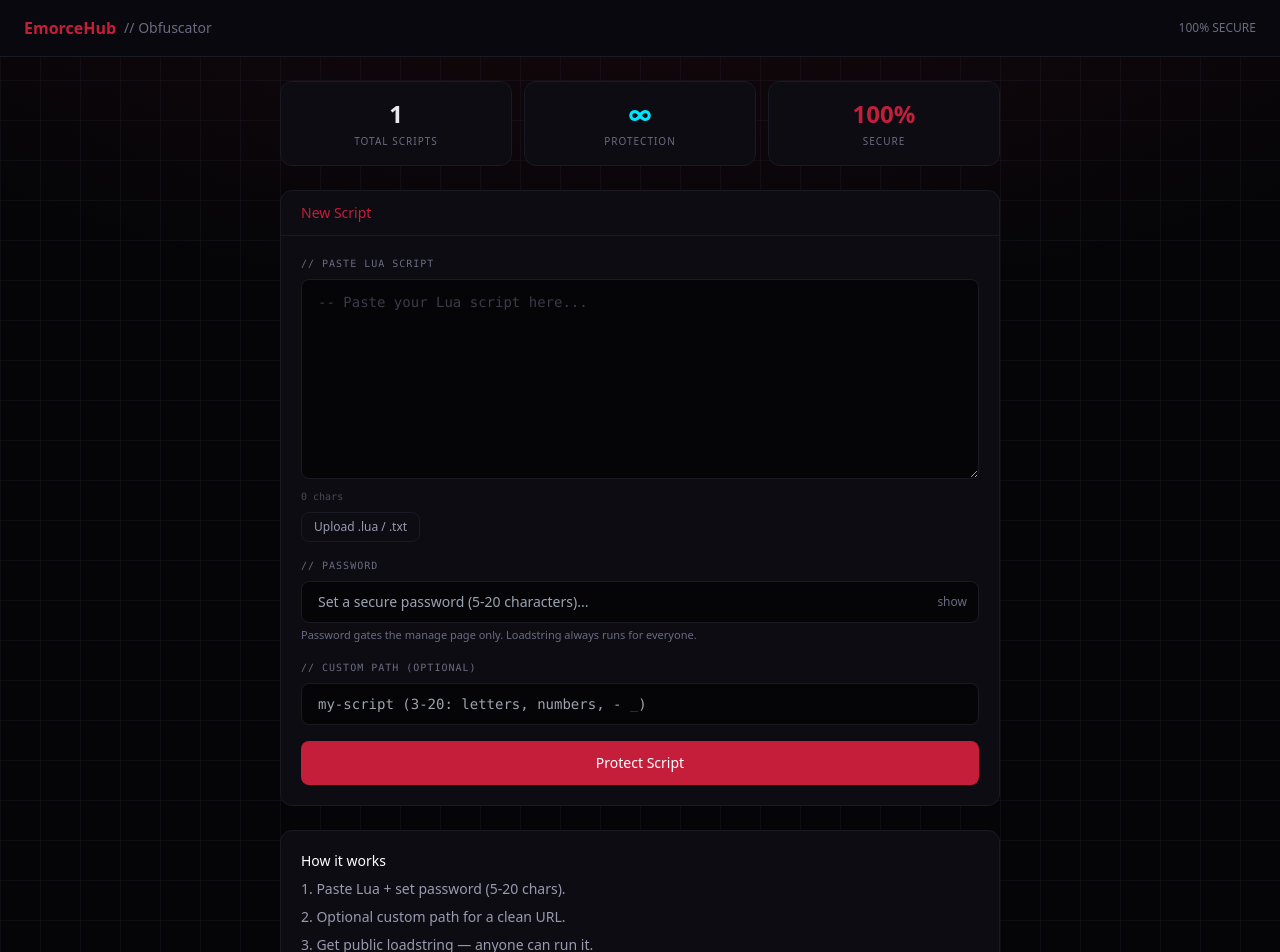
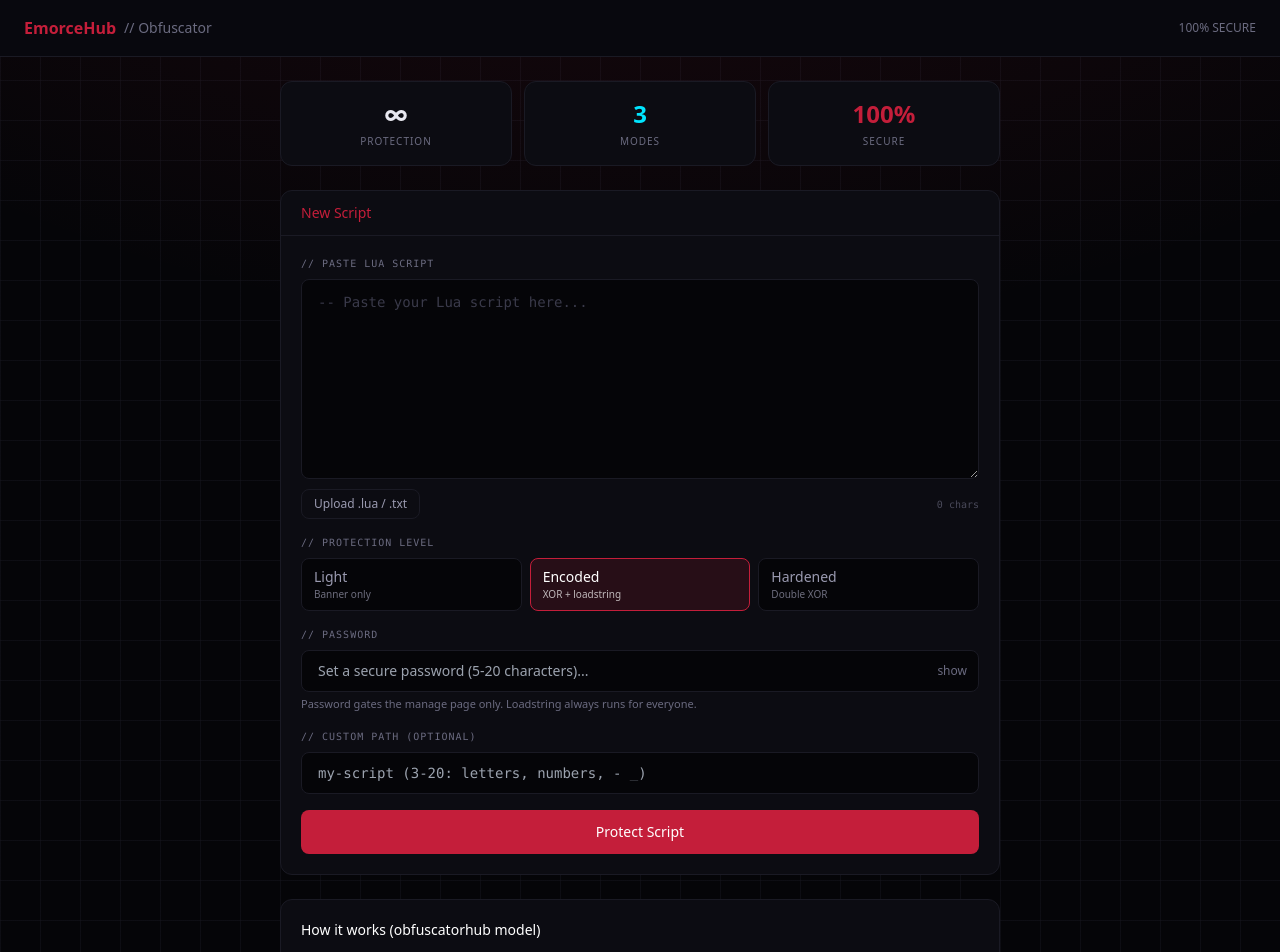
Before and after one commit to hexed00/emorce-obfuscator, a Next.js app: page / in a window 1280 px wide. Shown: the top 952 px of the page. Built offline with nearby package versions, Linux system fonts and the light colour scheme.

Commit message:
UI protection level options

```diff
--- a/app/page.tsx
+++ b/app/page.tsx
@@ -6,6 +6,7 @@ export default function Home() {
   const [source, setSource] = useState("");
   const [password, setPassword] = useState("");
   const [customPath, setCustomPath] = useState("");
+  const [strength, setStrength] = useState<"light" | "encoded" | "hardened">("encoded");
   const [showPw, setShowPw] = useState(false);
   const [loading, setLoading] = useState(false);
   const [error, setError] = useState("");
@@ -14,6 +15,7 @@ export default function Home() {
     apiUrl: string;
     key: string;
     chars: number;
+    strength: string;
   } | null>(null);
   const [copied, setCopied] = useState(false);
   const fileRef = useRef<HTMLInputElement>(null);
@@ -39,6 +41,7 @@ export default function Home() {
           source,
           password,
           customPath: customPath.trim() || undefined,
+          strength,
         }),
       });
       const data = await res.json();
@@ -78,12 +81,12 @@ export default function Home() {
       <main className="max-w-3xl mx-auto p-6 space-y-6">
         <div className="grid grid-cols-3 gap-3">
           <div className="rounded-xl border border-[#1a1a24] bg-[#0c0c12] p-4 text-center">
-            <div className="text-2xl font-bold">1</div>
-            <div className="text-[10px] text-[#6b6b80] uppercase tracking-widest mt-1">Total Scripts</div>
+            <div className="text-2xl font-bold">∞</div>
+            <div className="text-[10px] text-[#6b6b80] uppercase tracking-widest mt-1">Protection</div>
           </div>
           <div className="rounded-xl border border-[#1a1a24] bg-[#0c0c12] p-4 text-center">
-            <div className="text-2xl font-bold text-[#00e5ff]">∞</div>
-            <div className="text-[10px] text-[#6b6b80] uppercase tracking-widest mt-1">Protection</div>
+            <div className="text-2xl font-bold text-[#00e5ff]">3</div>
+            <div className="text-[10px] text-[#6b6b80] uppercase tracking-widest mt-1">Modes</div>
           </div>
           <div className="rounded-xl border border-[#1a1a24] bg-[#0c0c12] p-4 text-center">
             <div className="text-2xl font-bold text-[#c41e3a]">100%</div>
@@ -92,102 +95,73 @@ export default function Home() {
         </div>
 
         <div className="rounded-xl border border-[#1a1a24] bg-[#0c0c12] overflow-hidden">
-          <div className="px-5 py-3 border-b border-[#1a1a24] text-sm font-medium text-[#c41e3a]">
-            New Script
-          </div>
+          <div className="px-5 py-3 border-b border-[#1a1a24] text-sm font-medium text-[#c41e3a]">New Script</div>
           <div className="p-5 space-y-4">
             <div>
               <div className="text-[10px] text-[#6b6b80] uppercase tracking-widest mb-2 font-mono">// PASTE LUA SCRIPT</div>
-              <textarea
-                value={source}
-                onChange={(e) => setSource(e.target.value)}
-                placeholder="-- Paste your Lua script here..."
-                spellCheck={false}
-                className="w-full min-h-[200px] px-4 py-3 rounded-lg border border-[#1a1a24] bg-[#050508] text-sm font-mono text-[#b8b8c8] placeholder:text-[#3a3a4a] focus:outline-none focus:border-[#c41e3a]/50"
-              />
-              <div className="mt-1 text-[10px] text-[#4a4a5a] font-mono">{chars} chars</div>
-              <button
-                type="button"
-                onClick={() => fileRef.current?.click()}
-                className="mt-2 text-xs text-[#9a9ab0] border border-[#1a1a24] px-3 py-1.5 rounded-lg hover:border-[#c41e3a]/50"
-              >
-                Upload .lua / .txt
-              </button>
+              <textarea value={source} onChange={(e) => setSource(e.target.value)} placeholder="-- Paste your Lua script here..." spellCheck={false} className="w-full min-h-[200px] px-4 py-3 rounded-lg border border-[#1a1a24] bg-[#050508] text-sm font-mono text-[#b8b8c8] placeholder:text-[#3a3a4a] focus:outline-none focus:border-[#c41e3a]/50" />
+              <div className="mt-1 flex items-center justify-between">
+                <button type="button" onClick={() => fileRef.current?.click()} className="text-xs text-[#9a9ab0] border border-[#1a1a24] px-3 py-1.5 rounded-lg hover:border-[#c41e3a]/50">Upload .lua / .txt</button>
+                <span className="text-[10px] text-[#4a4a5a] font-mono">{chars} chars</span>
+              </div>
               <input ref={fileRef} type="file" accept=".lua,.txt,.luau" className="hidden" onChange={onFile} />
+            </div>
+
+            <div>
+              <div className="text-[10px] text-[#6b6b80] uppercase tracking-widest mb-2 font-mono">// PROTECTION LEVEL</div>
+              <div className="grid grid-cols-3 gap-2">
+                {([{ id: "light", label: "Light", desc: "Banner only" }, { id: "encoded", label: "Encoded", desc: "XOR + loadstring" }, { id: "hardened", label: "Hardened", desc: "Double XOR" }] as const).map((o) => (
+                  <button key={o.id} type="button" onClick={() => setStrength(o.id)} className={`rounded-lg border px-3 py-2 text-left transition ${strength === o.id ? "border-[#c41e3a] bg-[#c41e3a]/15 text-white" : "border-[#1a1a24] bg-[#050508] text-[#9a9ab0] hover:border-[#c41e3a]/40"}`}>
+                    <div className="text-sm font-medium">{o.label}</div>
+                    <div className="text-[10px] opacity-70">{o.desc}</div>
+                  </button>
+                ))}
+              </div>
             </div>
 
             <div>
               <div className="text-[10px] text-[#6b6b80] uppercase tracking-widest mb-2 font-mono">// PASSWORD</div>
               <div className="relative">
-                <input
-                  type={showPw ? "text" : "password"}
-                  value={password}
-                  onChange={(e) => setPassword(e.target.value)}
-                  placeholder="Set a secure password (5-20 characters)..."
-                  maxLength={20}
-                  className="w-full px-4 py-2.5 pr-16 rounded-lg border border-[#1a1a24] bg-[#050508] text-sm focus:outline-none focus:border-[#c41e3a]/50"
-                />
-                <button type="button" onClick={() => setShowPw(!showPw)} className="absolute right-3 top-1/2 -translate-y-1/2 text-xs text-[#6b6b80]">
-                  {showPw ? "hide" : "show"}
-                </button>
+                <input type={showPw ? "text" : "password"} value={password} onChange={(e) => setPassword(e.target.value)} placeholder="Set a secure password (5-20 characters)..." maxLength={20} className="w-full px-4 py-2.5 pr-16 rounded-lg border border-[#1a1a24] bg-[#050508] text-sm focus:outline-none focus:border-[#c41e3a]/50" />
+                <button type="button" onClick={() => setShowPw(!showPw)} className="absolute right-3 top-1/2 -translate-y-1/2 text-xs text-[#6b6b80]">{showPw ? "hide" : "show"}</button>
               </div>
-              <p className="mt-1 text-[11px] text-[#6b6b80]">
-                Password gates the manage page only. Loadstring always runs for everyone.
-              </p>
+              <p className="mt-1 text-[11px] text-[#6b6b80]">Password gates the manage page only. Loadstring always runs for everyone.</p>
             </div>
 
             <div>
               <div className="text-[10px] text-[#6b6b80] uppercase tracking-widest mb-2 font-mono">// CUSTOM PATH (OPTIONAL)</div>
-              <input
-                type="text"
-                value={customPath}
-                onChange={(e) => setCustomPath(e.target.value)}
-                placeholder="my-script (3-20: letters, numbers, - _)"
-                maxLength={20}
-                className="w-full px-4 py-2.5 rounded-lg border border-[#1a1a24] bg-[#050508] text-sm font-mono focus:outline-none focus:border-[#c41e3a]/50"
-              />
+              <input type="text" value={customPath} onChange={(e) => setCustomPath(e.target.value)} placeholder="my-script (3-20: letters, numbers, - _)" maxLength={20} className="w-full px-4 py-2.5 rounded-lg border border-[#1a1a24] bg-[#050508] text-sm font-mono focus:outline-none focus:border-[#c41e3a]/50" />
             </div>
 
             {error && <div className="text-sm text-red-400 border border-red-900/50 bg-red-950/40 px-3 py-2 rounded-lg">{error}</div>}
 
-            <button
-              type="button"
-              onClick={protect}
-              disabled={loading}
-              className="w-full py-3 rounded-lg bg-[#c41e3a] text-white text-sm font-medium hover:opacity-90 disabled:opacity-50"
-            >
-              {loading ? "Protecting..." : "Protect Script"}
-            </button>
+            <button type="button" onClick={protect} disabled={loading} className="w-full py-3 rounded-lg bg-[#c41e3a] text-white text-sm font-medium hover:opacity-90 disabled:opacity-50">{loading ? "Protecting..." : "Protect Script"}</button>
           </div>
         </div>
 
         {result && (
           <div className="rounded-xl border border-[#c41e3a]/40 bg-[#0c0c12] overflow-hidden">
-            <div className="px-5 py-3 border-b border-[#1a1a24] bg-[#c41e3a]/10 text-sm text-[#c41e3a] font-medium">
-              Protected — loadstring ready
-            </div>
+            <div className="px-5 py-3 border-b border-[#1a1a24] bg-[#c41e3a]/10 text-sm text-[#c41e3a] font-medium">Protected ({result.strength}) — loadstring ready</div>
             <div className="p-5 space-y-3">
               <div className="text-[10px] text-[#6b6b80] uppercase tracking-widest font-mono">// LOADSTRING</div>
               <div className="flex gap-2">
                 <input readOnly value={result.loadstring} className="flex-1 px-3 py-2 rounded-lg border border-[#1a1a24] bg-[#050508] text-xs font-mono text-[#00e5ff]" />
-                <button type="button" onClick={() => copy(result.loadstring)} className="px-3 py-2 rounded-lg border border-[#1a1a24] text-xs text-[#9a9ab0] hover:text-white">
-                  {copied ? "copied" : "copy"}
-                </button>
+                <button type="button" onClick={() => copy(result.loadstring)} className="px-3 py-2 rounded-lg border border-[#1a1a24] text-xs text-[#9a9ab0] hover:text-white">{copied ? "copied" : "copy"}</button>
               </div>
-              <a href={`/script/${result.key}`} className="text-sm text-[#c41e3a] hover:underline">
-                Manage page (password required) → /script/{result.key}
-              </a>
+              <a href={`/script/${result.key}`} className="text-sm text-[#c41e3a] hover:underline block">Manage page (password required) → /script/{result.key}</a>
+              <p className="text-[11px] text-[#6b6b80]">Note: scripts live in server memory. If you get &quot;invalid or deleted&quot; after a while, re-protect. Encoded/Hardened hide source on the wire.</p>
               <div className="text-[11px] text-[#6b6b80] font-mono">{result.chars} chars · key: {result.key}</div>
             </div>
           </div>
         )}
 
         <div className="rounded-xl border border-[#1a1a24] bg-[#0c0c12] p-5 text-sm text-[#9a9ab0] space-y-2">
-          <div className="font-medium text-white">How it works</div>
-          <p>1. Paste Lua + set password (5-20 chars).</p>
+          <div className="font-medium text-white">How it works (obfuscatorhub model)</div>
+          <p>1. Paste Lua + set password + pick protection level.</p>
           <p>2. Optional custom path for a clean URL.</p>
-          <p>3. Get public loadstring — anyone can run it.</p>
+          <p>3. Get public loadstring — anyone can run it in an executor.</p>
           <p>4. /script/KEY requires the password to view/edit/delete source.</p>
+          <p className="text-[#c41e3a]/80">Encoded / Hardened: source is XOR-encoded on the wire, decoded only at runtime via loadstring.</p>
         </div>
       </main>
     </div>
```
